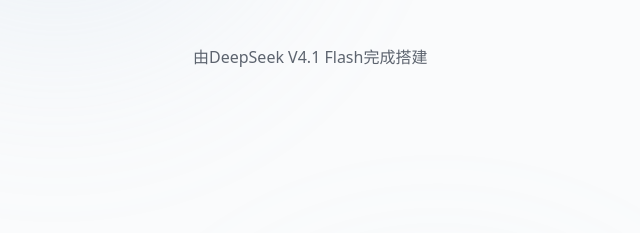
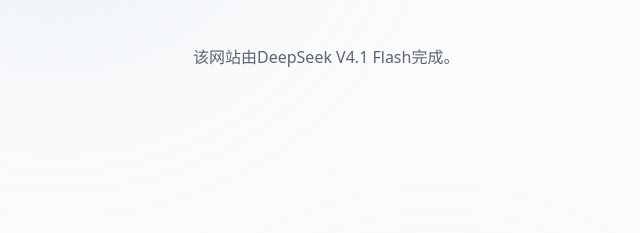
Before and after one commit to opus39tjy-netizen/opus39tjy-netizen.github.io, an Astro site: page /about in a window 1280 px wide. Shown: the part 255-488 px from the top of the page, 135-775 px from the left. Built offline with nearby package versions, Linux system fonts and the light colour scheme; Astro itself is replaced by a stand-in of ours.

Commit message:
Update 页面 “about”

```diff
--- a/src/content/pages/about.md
+++ b/src/content/pages/about.md
@@ -4,4 +4,4 @@ eyebrow: ''
 description: ''
 ---
 
-由DeepSeek V4.1 Flash完成搭建
+该网站由DeepSeek V4.1 Flash完成。
```
